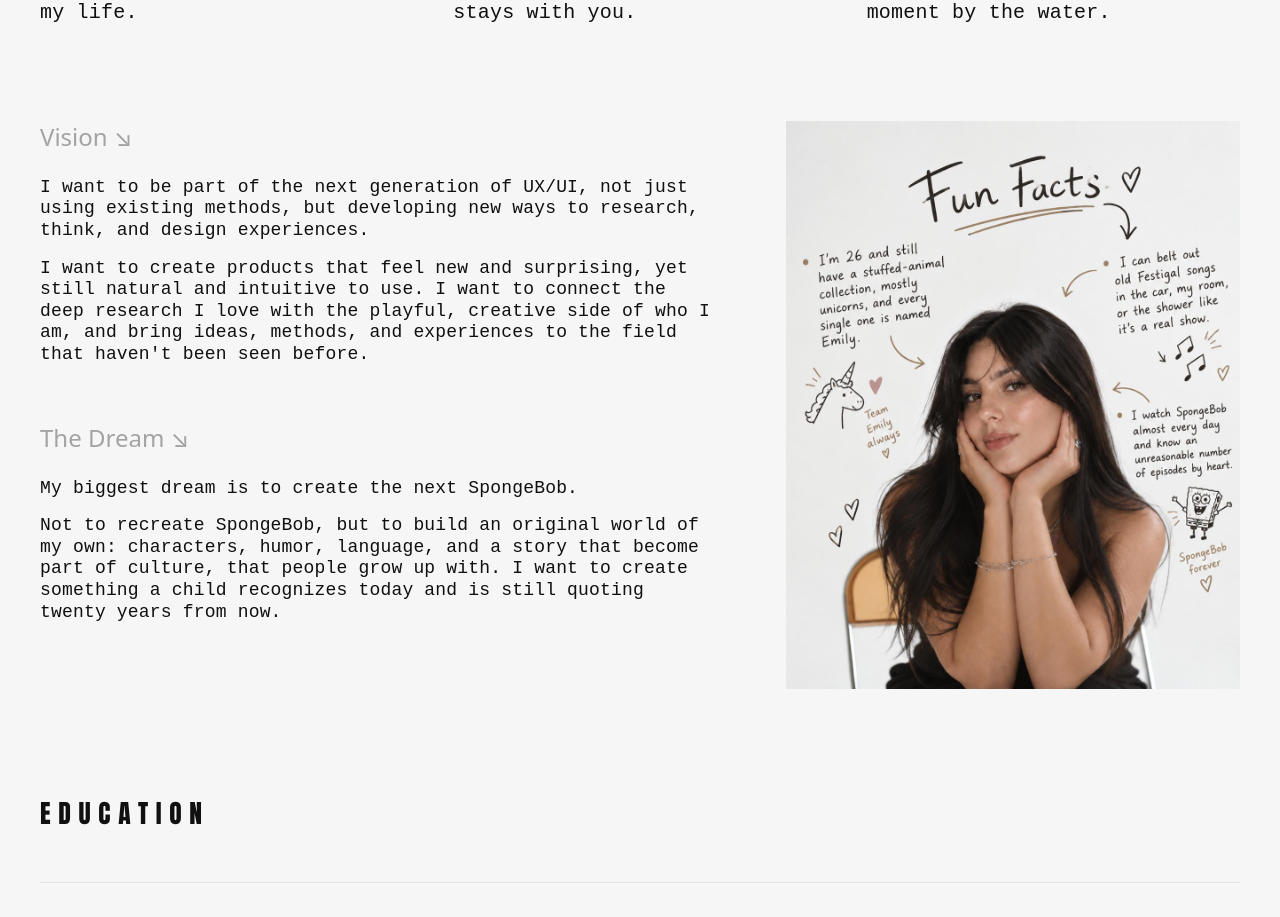
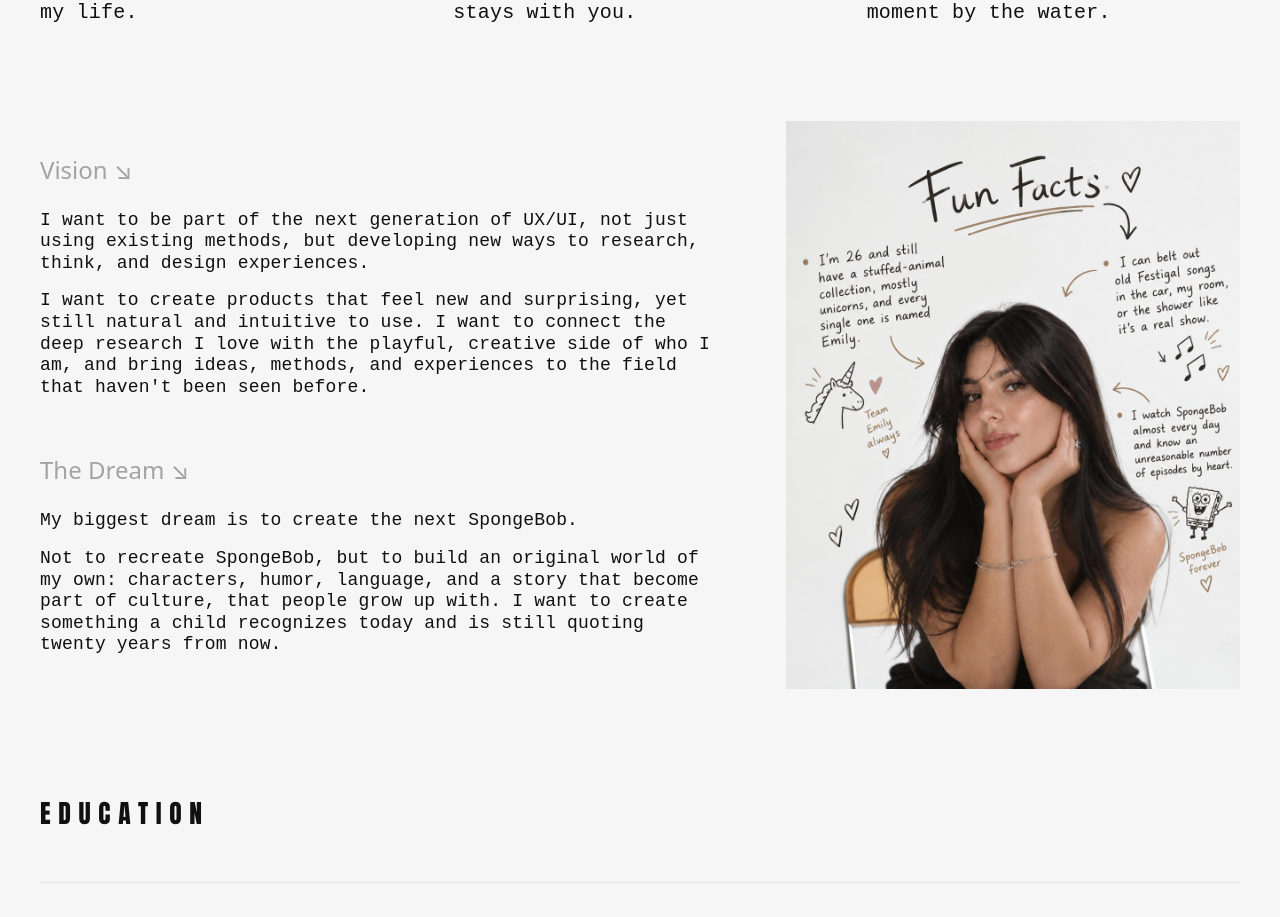
Before and after one commit to ErezGartsman/ShayShaibi, a React (Vite) app: page / in a window 1280 px wide. Shown: the part 3763-4680 px from the top of the page. Built offline with nearby package versions, Linux system fonts and the light colour scheme; a web font is replaced by a local one.

Commit message:
Update portfolio

```diff
--- a/src/pages/Home.jsx
+++ b/src/pages/Home.jsx
@@ -550,7 +550,7 @@ function AboutSection() {
           flow below both text blocks instead. Same label + Spline Sans Mono body
           typography as the three-image captions above, so this reads as a continuation
           of that same personal voice rather than a new section style. */}
-      <div className="mt-14 grid gap-10 md:mt-24 lg:grid-cols-[3fr_2fr] lg:gap-16">
+      <div className="mt-14 grid gap-10 md:mt-24 lg:grid-cols-[3fr_2fr] lg:items-center lg:gap-16">
         <div className="flex max-w-2xl flex-col gap-14">
           <Reveal amount={0.3}>
             <h3 className="mb-6 font-sans text-xl text-dim sm:text-2xl">Vision ↘</h3>
```
